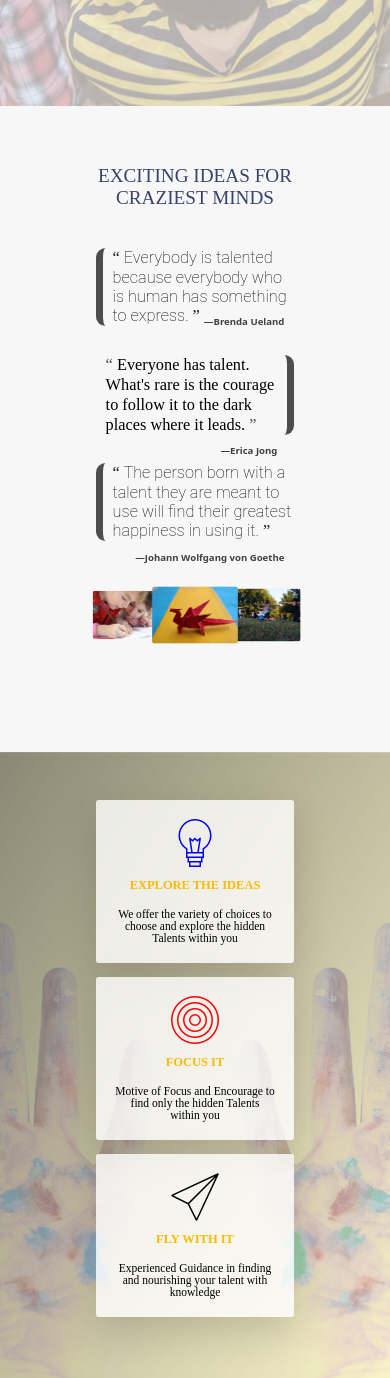
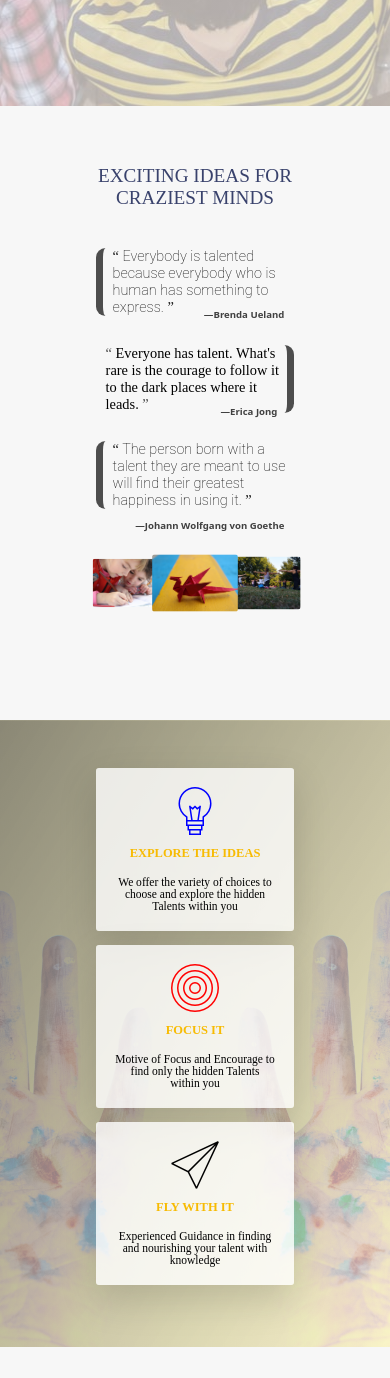
Before and after one commit to anjaliarts/anjaliarts, a PHP site: page / in a window 390 px wide. Shown: the part 696-2074 px from the top of the page. Run offline with PHP 8.4, Linux system fonts and the light colour scheme.

Commit message:
tweaked for small size laptop to fit inside the frame

```diff
--- a/css/style.css
+++ b/css/style.css
@@ -138,6 +138,9 @@
 html {
   font-size: 100%;
   scroll-behavior: smooth; }
+  @media (max-width: 75em) {
+    html {
+      font-size: 75%; } }
   @media (max-width: 56.25em) {
     html {
       font-size: 60%; } }
@@ -223,6 +226,10 @@ body {
       letter-spacing: 5px;
       color: #39426c;
       animation: moveInLeft 1.5s ease-in-out; }
+      @media (max-width: 75em) {
+        .head-dashboard .heading-box .heading-primary .heading-primary-main {
+          font-size: 2rem;
+          letter-spacing: 9px; } }
       @media (max-width: 56.25em) {
         .head-dashboard .heading-box .heading-primary .heading-primary-main {
           font-size: 1.5rem;
@@ -238,6 +245,10 @@ body {
       letter-spacing: 13px;
       color: #dd3969;
       animation: moveInRight 1.5s ease-in-out; }
+      @media (max-width: 75em) {
+        .head-dashboard .heading-box .heading-primary .heading-primary-sub {
+          font-size: 1.8rem;
+          letter-spacing: 12px; } }
       @media (max-width: 56.25em) {
         .head-dashboard .heading-box .heading-primary .heading-primary-sub {
           font-size: 1.5rem;
@@ -614,6 +625,10 @@ body {
     right: -7rem;
     background-color: rgba(57, 66, 108, 0.95);
     display: inline-block; }
+    @media (max-width: 75em) {
+      .card-1__heading {
+        font-size: 1.5rem;
+        right: -8rem; } }
     @media (max-width: 56.25em) {
       .card-1__heading {
         font-size: 1.8rem;
@@ -726,6 +741,9 @@ body {
     color: #1a1a1a; }
   .ludwig:after {
     content: '\201D'; }
+  @media (max-width: 75em) {
+    .ludwig {
+      font-size: 1.5rem; } }
   .ludwig__author {
     font-family: 'Noto Sans', sans-serif;
     font-size: 1rem;
@@ -750,6 +768,9 @@ body {
     color: #4d4d4d; }
   .ludwig-right:after {
     content: '\201D'; }
+  @media (max-width: 75em) {
+    .ludwig-right {
+      font-size: 1.5rem; } }
 
 .social-media {
   background-color: red;
--- a/package.json
+++ b/package.json
@@ -4,7 +4,8 @@
   "description": "",
   "main": "index.js",
   "scripts": {
-    "compile:sass": "node-sass sass/main.scss css/style.css -w"
+    "compile:sass": "node-sass sass/main.scss css/style.css -w",
+    "compile": "node-sass sass/main.scss css/style.css -w"
   },
   "repository": {
     "type": "git",
--- a/sass/abstract/_mixins.scss
+++ b/sass/abstract/_mixins.scss
@@ -13,7 +13,7 @@
     @if $breakpoint == tab-port{
         @media (max-width: 56.25em) { @content };//900px
     }
-    @if $breakpoint == tap-land{
+    @if $breakpoint == lap-small{
         @media (max-width: 75em) { @content };//1200px
     }
     @if $breakpoint == big-desktop{
--- a/sass/base/_base.scss
+++ b/sass/base/_base.scss
@@ -9,7 +9,7 @@ html{
     font-size: 100%;
     scroll-behavior: smooth;
 
-    @include respond(tab-land){
+    @include respond(lap-small){
         font-size: 75%; //1rem = 12px
     }
 
@@ -138,9 +138,9 @@ body{
 
                 animation: moveInLeft 1.5s ease-in-out;
 
-                @include respond(tab-land){
-                    font-size: 1.8rem;
-                    letter-spacing: 6px;
+                @include respond(lap-small){
+                    font-size: 2rem;
+                    letter-spacing: 9px;
                 }
 
                 @include respond(tab-port){
@@ -163,9 +163,9 @@ body{
 
                 animation: moveInRight 1.5s ease-in-out;
 
-                @include respond(tab-land){
+                @include respond(lap-small){
                     font-size: 1.8rem;
-                    letter-spacing: 9.5px;
+                    letter-spacing: 12px;
                 }
 
                 @include respond(tab-port){
--- a/sass/components/_cards.scss
+++ b/sass/components/_cards.scss
@@ -67,6 +67,11 @@
        background-color: rgba($color-logo-blue, 0.95);
        display: inline-block;
 
+       @include respond(lap-small){
+        font-size: 1.5rem;
+        right: -8rem;
+    }
+
        @include respond(tab-port){
            font-size: 1.8rem;
            right: -8rem;
--- a/sass/components/_quotes.scss
+++ b/sass/components/_quotes.scss
@@ -13,6 +13,10 @@
    }
    &:after {
       content: '\201D';
+   }
+
+   @include respond(lap-small){
+      font-size: 1.5rem;
    }
 
    &__author {
@@ -45,4 +49,8 @@
     &:after {
        content: '\201D';
     }
+
+    @include respond(lap-small){
+      font-size: 1.5rem;
+   }
 }
```
Also changed, not shown: package-lock.json.
